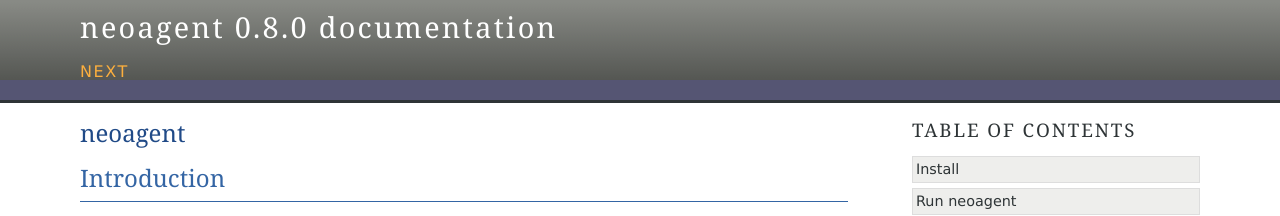
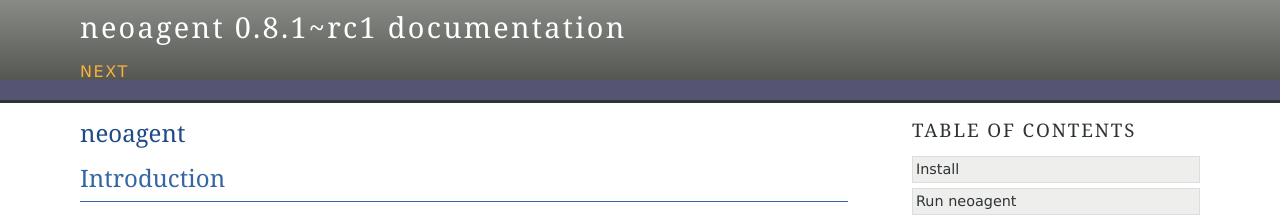
Before and after one commit to cubicdaiya/neoagent, a Sphinx documentation site: the page built from doc/source/index.rst, in a window 1280 px wide. Shown: the top 216 px of the page. Built offline with Sphinx 7.4.7, drawn with Linux system fonts in a browser that asks for light colours.

Commit message:
neoagent v0.8.1~rc1 released

```diff
--- a/doc/source/conf.py
+++ b/doc/source/conf.py
@@ -48,9 +48,9 @@
 # built documents.
 #
 # The short X.Y version.
-version = '0.8.0'
+version = '0.8.1~rc1'
 # The full version, including alpha/beta/rc tags.
-release = '0.8.0'
+release = '0.8.1~rc1'
 
 # The language for content autogenerated by Sphinx. Refer to documentation
 # for a list of supported languages.
```
Also changed, not shown: 7 other files.
